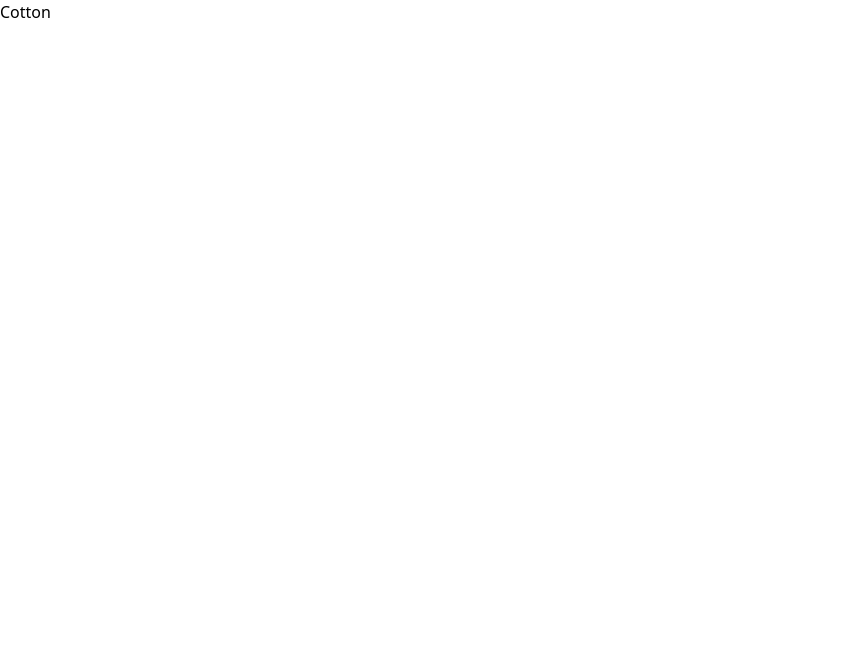
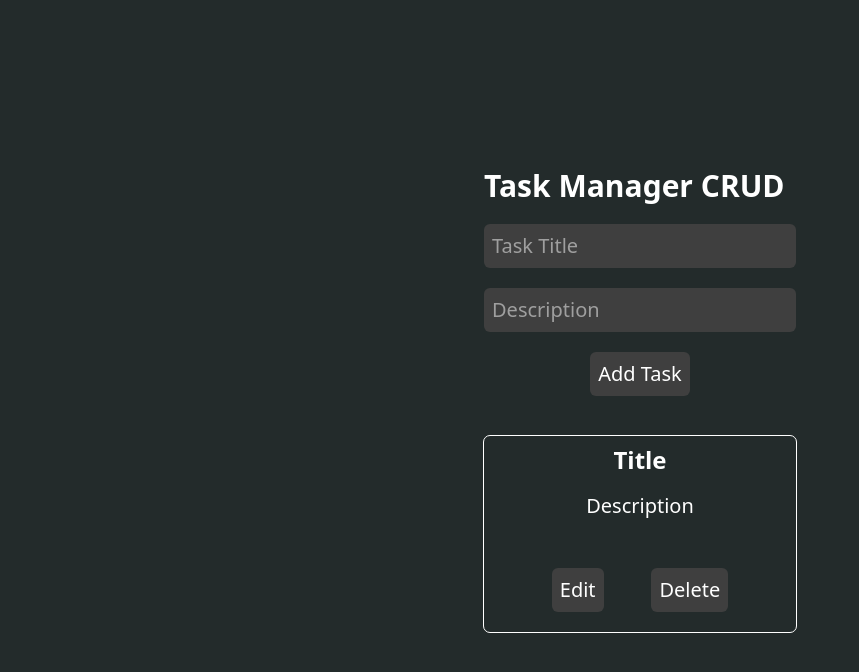
Before and after one commit to Silk03/Task-Manager, a React (Vite) app: page / in a window 1280 px wide. Shown: the top 672 px of the page, without its empty margins (0-859 px from the left). Built offline with nearby package versions, Linux system fonts and the light colour scheme.

Commit message:
Added page: TaskManager

```diff
--- a/src/pages/TaskManager.jsx
+++ b/src/pages/TaskManager.jsx
@@ -1,15 +1,65 @@
+function TaskManager() {
+  return (
+    <div className="bg-[#232b2b] h-screen flex flex-col items-center justify-center">
+      <div>
+        <h1 className="text-white text-3xl font-semibold">Task Manager CRUD</h1>
+        <div className="flex flex-col items-center">
+          <input
+            className="mt-5 p-2 rounded-md text-xl text-white bg-[#3f3f3f]"
+            type="text"
+            placeholder="Task Title"
+          />
 
-function TaskManager(){
-    return(
-        <>
+          <input
+            className="mt-5 p-2 rounded-md text-xl text-white bg-[#3f3f3f]"
+            type="text"
+            placeholder="Description"
+          />
+          <button
+            className="mt-5 p-2 rounded-md text-xl text-white bg-[#3f3f3f]
+            transition-all duration-150
+            hover:bg-[#525252]
+            active:scale-95
+           active:bg-[#2f2f2f]
+            active:shadow-inner"
+          >
+            Add Task
+          </button>
+        </div>
+        <div className="outline outline-white w-auto h-auto mt-10 rounded-md">
+          <div className="flex flex-col items-center">
+            <h2 className="text-white text-2xl font-semibold m-2">Title</h2>
+            <h2 className="text-white text-xl  m-2">
+              Description
+            </h2>
+          </div>
+          <div className="flex justify-evenly p-5">
+            <button
+              className="mt-5 p-2 rounded-md text-xl text-white bg-[#3f3f3f]
+            transition-all duration-150
+            hover:bg-[#525252]
+            active:scale-95
+           active:bg-[#2f2f2f]
+            active:shadow-inner"
+            >
+              Edit
+            </button>
 
-          <h1>Cotton</h1>
-
-        </>
-
-    )
-
-
+            <button
+              className="mt-5 p-2 rounded-md text-xl text-white bg-[#3f3f3f]
+            transition-all duration-150
+            hover:bg-[#525252]
+            active:scale-95
+           active:bg-[#2f2f2f]
+            active:shadow-inner"
+            >
+              Delete
+            </button>
+          </div>
+        </div>
+      </div>
+    </div>
+  );
 }
 
-export default TaskManager
+export default TaskManager;
```
